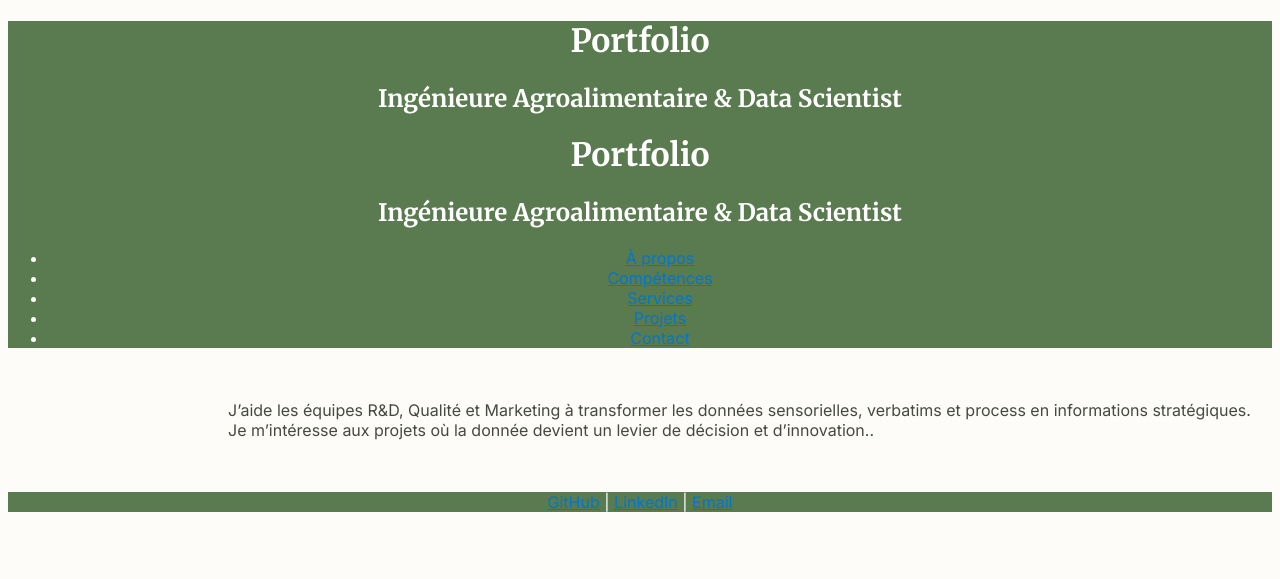
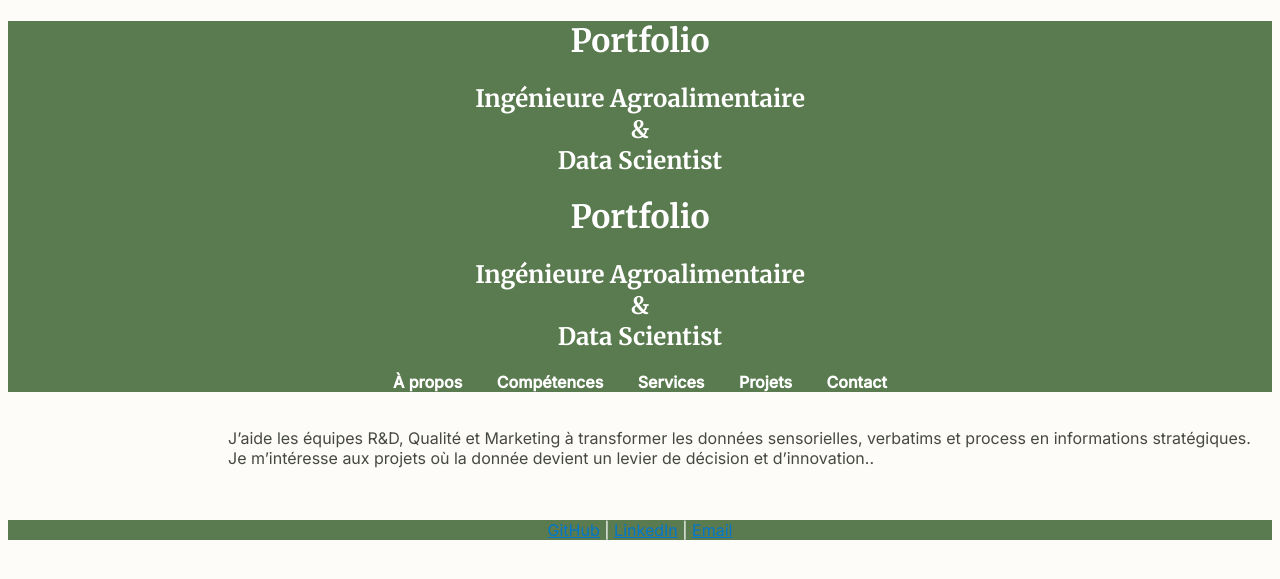
Before and after one commit to emma-dcs/emma-dcs.github.io, a Jekyll site: the page built from index.md, in a window 1280 px wide. Shown: the top 579 px of the page. Built offline with Jekyll 4.4.1, drawn with Linux system fonts in a browser that asks for light colours.

Commit message:
Lien clic menu

```diff
--- a/_config.yml
+++ b/_config.yml
@@ -1,8 +1,6 @@
 lang: fr-FR
 title: Portfolio
-description: Ingénieure Agroalimentaire
- &
- Data Scientist
+description: Ingénieure Agroalimentaire <br>&<br> Data Scientist
 baseurl: "" # laisser vide pour GitHub Pages
 url: "https://emma-dcs.github.io"
 remote_theme: pages-themes/slate@v0.2.0
@@ -12,9 +10,3 @@ email: emma.dacslv@gmail.com
 github: https://github.com/emma-dcs
 linkedin: https://www.linkedin.com/in/emma-d-352a37211
 footer_text: ""
-header_pages:
-  - about.md
-  - competence.md
-  - service.md
-  - projects.md
-  - contact.md
--- a/_includes/header_pages.html
+++ b/_includes/header_pages.html
@@ -9,7 +9,7 @@
       <li><a href="/about">À propos</a></li>
       <li><a href="/competence">Compétences</a></li>
       <li><a href="/service">Services</a></li>
-      <li><a href="/projects">Projets</a></li>
+      <li><a href="/projets">Projets</a></li>
       <li><a href="/contact">Contact</a></li>
     </ul>
   </nav>
--- a/_layouts/default.html
+++ b/_layouts/default.html
@@ -3,7 +3,6 @@
   <head>
     <meta charset="utf-8">
     <meta name="viewport" content="width=device-width, initial-scale=1.0">
-    <title>{{ page.title | default: site.title }}</title>
 
     <!-- Import Google Fonts -->
     <link href="https://fonts.googleapis.com/css2?family=Merriweather:wght@700&family=Inter:wght@400;500&display=swap" rel="stylesheet">
--- a/assets/css/style.scss
+++ b/assets/css/style.scss
@@ -56,3 +56,27 @@ main {
   margin-left: 200px;  /* >= largeur sidebar */
   padding: 20px;
 }
+
+
+/* Menu horizontal */
+.topnav ul {
+  list-style: none;       /* enlève les puces */
+  margin: 0;
+  padding: 0;
+  text-align: center;     /* centre le menu */
+}
+
+.topnav li {
+  display: inline-block;  /* aligne les <li> côte à côte */
+  margin: 0 15px;         /* espace entre les liens */
+}
+
+.topnav a {
+  color: white;           /* couleur des liens */
+  text-decoration: none;  /* enlève le soulignement */
+  font-weight: bold;
+}
+
+.topnav a:hover {
+  color: #d3e0c6;         /* couleur au survol */
+}
```
